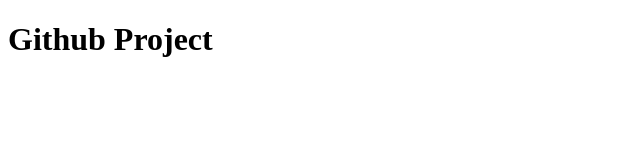
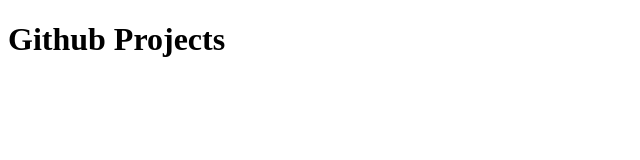
Before and after one commit to roronoa-zooro/my-first-project, a plain HTML site: page index.html in a window 1280 px wide. Shown: the full height of the page, 0-640 px from the left. Drawn offline with Linux system fonts and the light colour scheme.

Commit message:
change header name

```diff
--- a/index.html
+++ b/index.html
@@ -12,7 +12,7 @@
 
     <body>
         <header>
-        <h1>Github Project</h1>
+        <h1>Github Projects</h1>
 
         </header>
 
```
